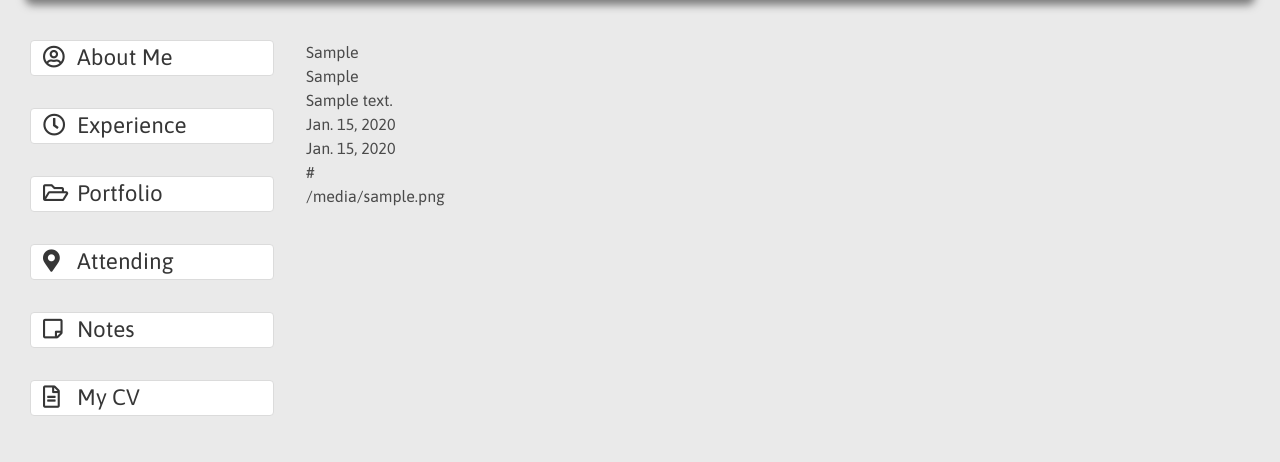
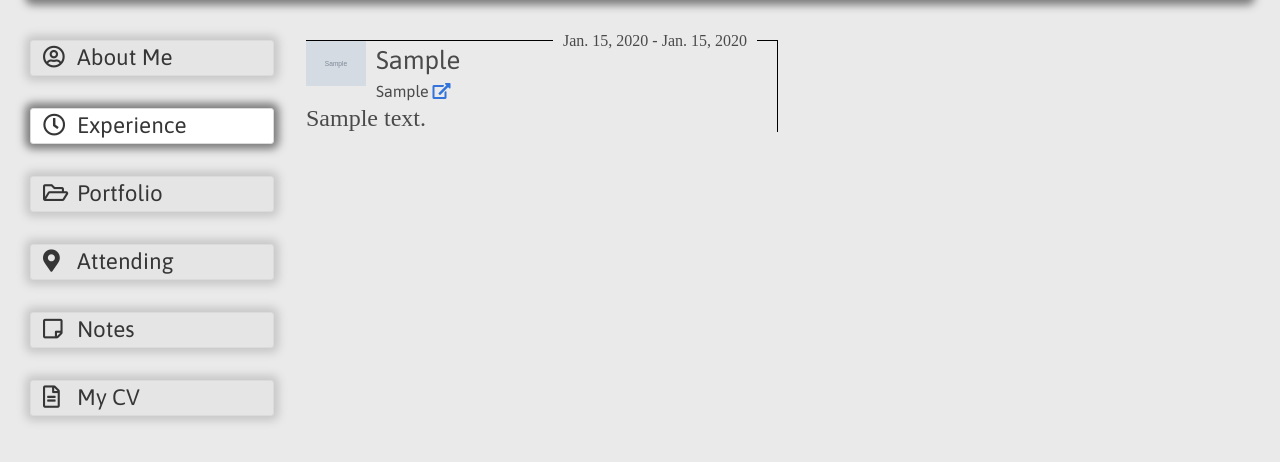
Before and after one commit to julian-garcia/julian-garcia-uk, a Django app: page /experience/ in a window 1280 px wide. Shown: the part 104-566 px from the top of the page. Run offline with Django 3.2, Linux system fonts and the light colour scheme; tables that the repository leaves empty hold one stand-in row (values such as "Sample post"); grey boxes marked "Sample" are stand-in pictures; some libraries are stand-ins or nearby versions; some web fonts are replaced.

Commit message:
Experience time line

```diff
--- a/about/templates/index.html
+++ b/about/templates/index.html
@@ -12,9 +12,9 @@
     <div class="column"><i class="fab fa-github"></i></div>
   </div>
   <div class="home-text">
-    <p>The experience I have with the surrounding web languages, frameworks and platforms is show cased in my public GitHub repositories.</p>
+    <p class="paragraph-text">The experience I have with the surrounding web languages, frameworks and platforms is show cased in my public GitHub repositories.</p>
     <br>
-    <p>Peruse my portfolio to experience deployed and usable implementations of my projects. Feel free to <a href="#">get in touch</a> with any comments or suggestions.</p>
+    <p class="paragraph-text">Peruse my portfolio to experience deployed and usable implementations of my projects. Feel free to <a href="#">get in touch</a> with any comments or suggestions.</p>
   </div>
   <div class="logos images">
     <div class="img-col"><img src="{% static 'images/django.png' %}" alt="django"></div>
--- a/experience/templates/experience.html
+++ b/experience/templates/experience.html
@@ -4,13 +4,23 @@
 {% block content %}
 <div class="page-content experience-content">
   {% for item in experience %}
-  <h4>{{ item.position }}</h4>
-  <h4>{{ item.company }}</h4>
-  <h4>{{ item.description }}</h4>
-  <h4>{{ item.start_date }}</h4>
-  <h4>{{ item.end_date }}</h4>
-  <h4>{{ item.external_link }}</h4>
-  <h4>{{ item.logo.url }}</h4>
+    {% if forloop.counter|divisibleby:2 %}
+    <div class="timeline-item timeline-item-right">
+    {% else %}
+    <div class="timeline-item timeline-item-left">
+    {% endif %}
+      <p class="date-range">{{ item.start_date }} - {{ item.end_date }}</p>
+      {% if item.logo %}
+      <img class="company-logo" src="{{ item.logo.url }}">
+      {% endif %}
+      <h3 class="position-heading sub-heading has-text-left">{{ item.position }}</h3>
+      <h3>{{ item.company }}
+        {% if item.external_link %}
+        <a href="{{ item.external_link }}" target="_blank"><i class="fas fa-external-link-alt"></i></a>
+        {% endif %}
+      </h3>
+      <p class="paragraph-text">{{ item.description }}</p>
+    </div>
   {% endfor %}
 </div>
 {% endblock %}
--- a/requirements.txt
+++ b/requirements.txt
@@ -2,7 +2,7 @@ boto3==1.9.11
 botocore==1.12.11
 certifi==2018.8.24
 chardet==3.0.4
-Django==2.1.1
+Django==2.1.2
 django-storages==1.7.1
 docutils==0.14
 idna==2.7
--- a/static/scripts/ui.js
+++ b/static/scripts/ui.js
@@ -1,24 +1,25 @@
 const mobile_button_menu = document.getElementById('mobile-menu-button');
 const side_nav = document.querySelector('.side-nav');
-const page_title = document.title.replace('Julian Garcia - ','');
+const my_name = 'Julian Garcia';
+const page_title = document.title.replace(`${my_name} - `,'');
 
-mobile_button_menu.addEventListener('mouseup', function(e) {
-  side_nav.style.display = window.getComputedStyle(side_nav).display == 'none' ? 'block' : 'none';
-  e.preventDefault();
-});
-
-side_nav.addEventListener('click', function(e) {
+// On page load highlight the relevant navigation menu item based on the current page
+document.addEventListener('DOMContentLoaded', function(e) {
   Array.from(side_nav.children).forEach(function(nav_button) {
-    console.log(nav_button);
-    if (nav_button.textContent.trim() == page_title.trim()) {
+    if (nav_button.textContent.trim() == page_title.trim() ||
+        (page_title.trim() == my_name && nav_button.textContent.trim() == 'About Me')) {
       nav_button.classList.remove('inactive-border');
       nav_button.classList.add('active-border');
-      console.log(nav_button);
     } else {
       nav_button.classList.remove('active-border');
       nav_button.classList.add('inactive-border');
     }
   });
+});
+
+mobile_button_menu.addEventListener('mouseup', function(e) {
+  side_nav.style.display = window.getComputedStyle(side_nav).display == 'none' ? 'block' : 'none';
+  e.preventDefault();
 });
 
 /* Ensure that the menu is only hidden on mobile screen sizes, otherwise */
--- a/static/style/_components.scss
+++ b/static/style/_components.scss
@@ -10,6 +10,7 @@ html, body {
 }
 
 .inactive-border {
+  background-color: darken($light-grey, 2);
   border-radius: 3px;
   box-shadow: 0px 0px 8px 5px rgba(200,200,200,1);
   -webkit-box-shadow: 0px 0px 8px 5px rgba(200,200,200,1);
@@ -39,23 +40,69 @@ html, body {
 }
 
 .page-content {
+  .paragraph-text {
+    font-size: 24px;
+    line-height: 28px;
+  }
+  .sub-heading {
+    font-size: 1.6rem;
+    text-align: center;
+  }
   &.home-content {
     .logos {
       i {font-size: 40px;}
     }
     .home-text {
       padding: 1rem;
-      p {
-        font-size: 24px;
-        line-height: 28px;
-      }
     }
     .github-button {
       margin: 0px 10px 10px 0;
     }
   }
-  .sub-heading {
-    font-size: 1.6rem;
-    text-align: center;
+  &.experience-content {
+    .timeline-item-right, .timeline-item-left {
+      .company-logo {
+        max-width: 60px;
+        float: right;
+      }
+      .position-heading {
+        clear: left;
+      }
+    }
+  }
+  @include breakpoint(phablet) {
+    &.experience-content {
+      .timeline-item {
+        border-top: 1px solid black;
+
+        .date-range {
+          background-color: $light-grey;
+          margin-top: -0.75rem;
+          padding: 0 10px;
+        }
+      }
+      .timeline-item-left {
+        border-right: 1px solid black;
+        padding: 0 20px 0 0;
+        .date-range {
+          float: right;
+        }
+        .company-logo {
+          max-width: 60px;
+          float: left;
+          margin-right: 10px;
+        }
+        .position-heading {
+          display: inline;
+        }
+      }
+      .timeline-item-right {
+        border-left: 1px solid black;
+        padding: 0 0 0 20px;
+        .date-range {
+          float: left;
+        }
+      }
+    }
   }
 }
--- a/static/style/_layout.scss
+++ b/static/style/_layout.scss
@@ -105,6 +105,12 @@
       }
     }
   }
+  &.experience-content {
+    .timeline-item {
+      margin-bottom: 3rem;
+    }
+  }
+
   @include breakpoint(phablet) {
     &.home-content {
       .coding-habits-title {
@@ -127,6 +133,18 @@
         float: left;
         padding: 1rem;
         margin-top: calc(-30px - 3.5rem);
+      }
+    }
+    &.experience-content {
+      .timeline-item {
+        width: 50%;
+      }
+      .timeline-item-left {
+        float: left;
+      }
+      .timeline-item-right {
+        float: right;
+        margin: 8rem 1px 0 -1px;
       }
     }
   }
```
Also changed, not shown: static/style/main.min.css.
